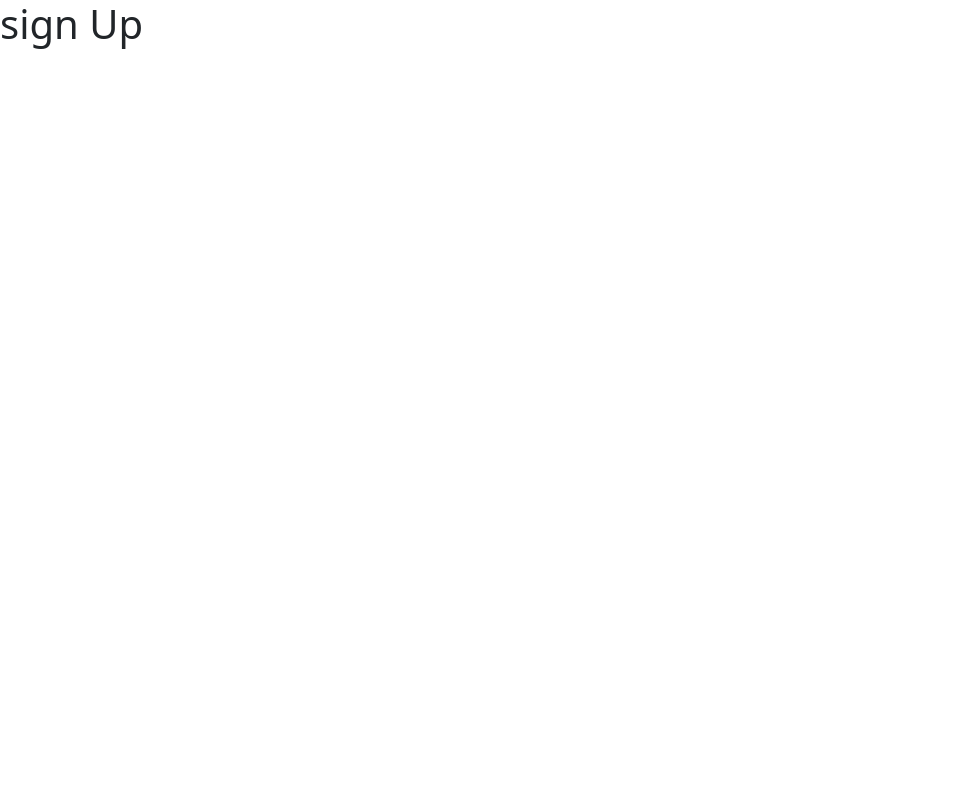
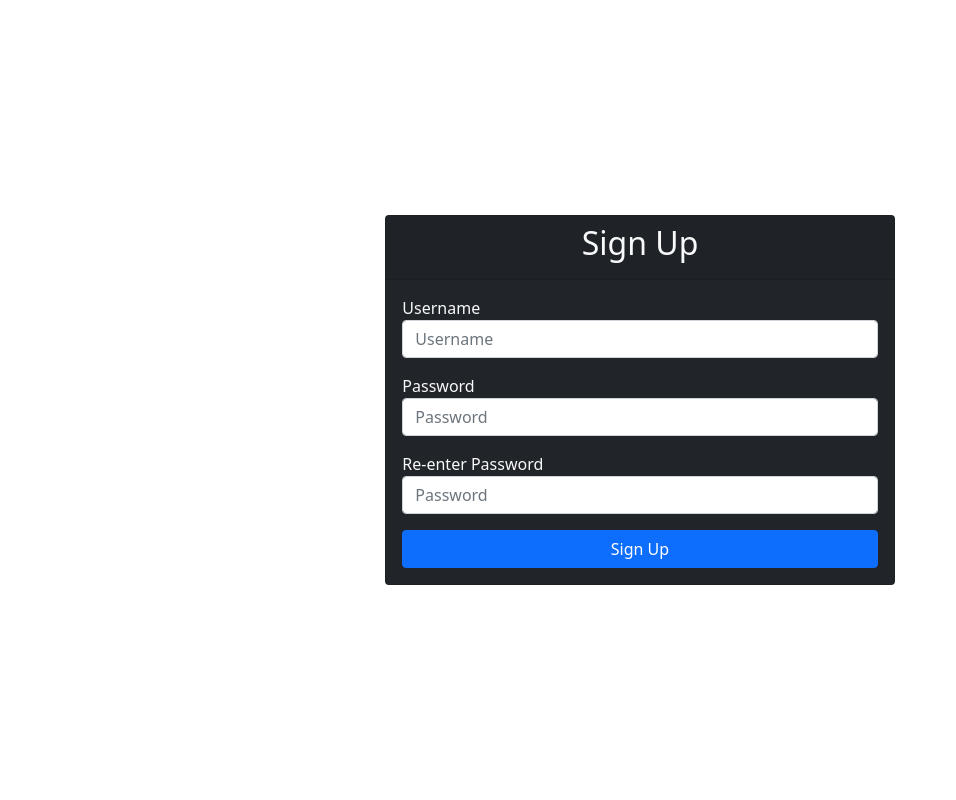
Before and after one commit to AlexFangSW/accounting_app, a Django app: page /accounting/signUp in a window 1280 px wide. Before the commit the part shown is almost empty. Shown: the whole page, without its empty margins (0-956 px from the left). Run offline with Django 4.2, Linux system fonts and the light colour scheme.

Commit message:
完成註冊頁面

```diff
--- a/accounting_web/templates/base.html
+++ b/accounting_web/templates/base.html
@@ -34,6 +34,7 @@
           <div class="text-light">{{ title }}</div>
           <div class="text-light">{{ user }}</div>
         </div>
+        <a class="text-light" href="{% url 'login' %}">Sign Out</a>
       </div>
 
       <div class="offcanvas offcanvas-start bg-dark" tabindex="-1" id="offcanvasNavbar"
--- a/accounting_web/templates/signUp.html
+++ b/accounting_web/templates/signUp.html
@@ -1,24 +1,67 @@
 <!DOCTYPE html>
 <html lang="en">
+
 <head>
   <meta charset="UTF-8" />
   <meta http-equiv="X-UA-Compatible" content="IE=edge" />
   <meta name="viewport" content="width=device-width, initial-scale=1.0" />
   <title>Sign Up</title>
   <!-- Bootstrap 5-->
-    <link
-      href="https://cdn.jsdelivr.net/npm/bootstrap@5.1.3/dist/css/bootstrap.min.css"
-      rel="stylesheet"
-      integrity="sha384-1BmE4kWBq78iYhFldvKuhfTAU6auU8tT94WrHftjDbrCEXSU1oBoqyl2QvZ6jIW3"
-      crossorigin="anonymous"
-    />
-    <script
-      src="https://cdn.jsdelivr.net/npm/bootstrap@5.1.3/dist/js/bootstrap.bundle.min.js"
+  <link href="https://cdn.jsdelivr.net/npm/bootstrap@5.1.3/dist/css/bootstrap.min.css" rel="stylesheet"
+    integrity="sha384-1BmE4kWBq78iYhFldvKuhfTAU6auU8tT94WrHftjDbrCEXSU1oBoqyl2QvZ6jIW3" crossorigin="anonymous" />
+  <script src="https://cdn.jsdelivr.net/npm/bootstrap@5.1.3/dist/js/bootstrap.bundle.min.js"
     integrity="sha384-ka7Sk0Gln4gmtz2MlQnikT1wXgYsOg+OMhuP+IlRH9sENBO0LRn5q+8nbTov4+1p"
-      crossorigin="anonymous"
-    ></script>
+    crossorigin="anonymous"></script>
 </head>
+
 <body>
-    <h1>sign Up</h1>
+  <div class="container-fluid" style="height: 100vh">
+    <div class="row" style="height: 100%">
+      <div class="col-lg-5 m-auto">
+        <div class="card bg-dark text-light">
+          <div class="card-header text-center">
+            <div class="h2">Sign Up</div>
+          </div>
+          <div class="card-body">
+            <div class="alert alert-danger {{err_active}}" role="alert">
+              請重新登入
+            </div>
+            <form action="signUp" method="post">
+              <div class="row row-cols-1 gy-3">
+                {% csrf_token %}
+                <div class="col">
+                  <div class="form-group">
+                    <label for="exampleInputEmail1">Username</label>
+                    <input type="text" class="form-control" id="exampleInputEmail1" aria-describedby="emailHelp"
+                      placeholder="Username" name="username" value="{{ username }}" />
+                  </div>
+                </div>
+                <div class="col">
+                  <div class="form-group">
+                    <label for="exampleInputPassword1">Password</label>
+                    <input type="password" class="form-control" id="exampleInputPassword1" placeholder="Password"
+                      name="password" />
+                  </div>
+                </div>
+                <div class="col">
+                  <div class="form-group">
+                    <label for="exampleInputPassword1">Re-enter Password</label>
+                    <input type="password" class="form-control" id="exampleInputPassword1" placeholder="Password"
+                      name="password_re" />
+                  </div>
+                </div>
+                <div class="col">
+                  <button type="submit" class="btn btn-primary btn-block" style="width: 100%">
+                    Sign Up
+                  </button>
+                </div>
+              </div>
+            </form>
+          </div>
+        </div>
+      </div>
+    </div>
+  </div>
 </body>
+
 </html>
--- a/accounting_web/views.py
+++ b/accounting_web/views.py
@@ -2,7 +2,7 @@ from typing import Any, Dict, List
 from django.shortcuts import render
 from django.http import HttpResponse
 from django.views import View
-from django.contrib.auth import authenticate, login
+from django.contrib.auth import authenticate, login, logout
 from django.shortcuts import redirect
 import datetime
 
@@ -43,6 +43,8 @@ class TagViewSet(viewsets.ModelViewSet):
 class Login(View):
 
     def get(self, request, *args, **kwargs):
+
+        logout(request)
 
         content = {
             'err_active':'d-none'
@@ -147,6 +149,9 @@ class Home(View):
 
     def get(self, request, *args, **kwargs):
 
+        if (not request.user.is_authenticated):
+            return redirect('login')
+
         content = {
             'title': 'Home',
             'user' : request.user,
@@ -172,10 +177,35 @@ class SignUp(View):
 
     def get(self, request, *args, **kwargs):
         content = {
-            'title': 'Sign Up'
+            'title': 'Sign Up',
+            'err_active':'d-none'
         }
 
         return render(request, 'signUp.html', content)
+
+    def post(self, request, *args, **kwargs):
+
+        username = request.POST['username']
+        password = request.POST['password']
+        password_re = request.POST['password_re']
+
+        username.replace(" ", "")
+        password.replace(" ", "")
+        password_re.replace(" ", "")
+
+        if (len(password) > 0 and len(username) > 0 and password_re == password):
+
+            user = User.objects.create_user(username=username, password=password)
+
+            return redirect('login')
+        else:
+
+            content = {
+                'err_active':'d-block',
+                'username': username
+            }
+
+            return render(request, 'signUp.html', content)
 
 class Search(View):
     """
@@ -185,6 +215,9 @@ class Search(View):
 
     def get(self, request, *args, **kwargs):
 
+        if (not request.user.is_authenticated):
+            return redirect('login')
+
         content = {
             'title': 'Search',
             'user' : request.user,
```
Lines whose indentation alone changed are shown as unchanged.
